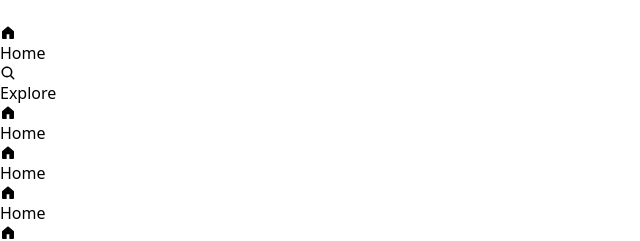
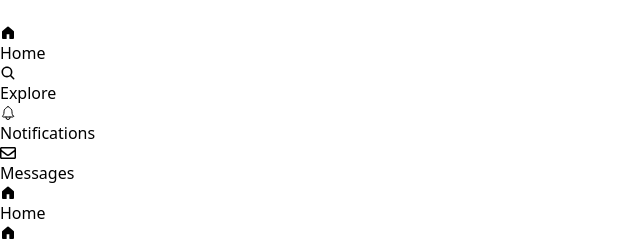
Before and after one commit to SaroshAhmad/Twitter-Clone, a React (Vite) app in the folder frontend/: page / in a window 1280 px wide. Shown: the top 241 px of the page, without its empty margins (0-640 px from the left). Built offline with nearby package versions, Linux system fonts and the light colour scheme.

Commit message:
Add notification and message icons to LeftSidebar component

```diff
--- a/frontend/src/components/LeftSidebar.jsx
+++ b/frontend/src/components/LeftSidebar.jsx
@@ -2,6 +2,10 @@ import React from 'react'
 import logo from '../../public/logo.svg'
 import { GoHomeFill } from "react-icons/go";
 import { IoSearch } from "react-icons/io5";
+import { IoNotificationsOutline } from "react-icons/io5";
+import { FaRegEnvelope } from "react-icons/fa";
+
+
 
 
 const LeftSidebar = () => {
@@ -14,39 +18,39 @@ const LeftSidebar = () => {
                     </a>
                 </div>
                 <div className='text-white text-2xl py-6'>
-                    <div className='flex gap-2 cursor-pointer py-6'>
+                    <div className='flex gap-5 cursor-pointer py-6'>
                         <GoHomeFill className='text-3xl' />
                         <h2>Home</h2>
                     </div>
-                    <div className='flex gap-2 cursor-pointer py-6'>
+                    <div className='flex gap-5 cursor-pointer py-6'>
                         <IoSearch className='text-3xl' />
                         <h2>Explore</h2>
                     </div>
-                    <div className='flex gap-2 cursor-pointer py-6'>
+                    <div className='flex gap-5 cursor-pointer py-6'>
+                        <IoNotificationsOutline className='text-3xl' />
+                        <h2>Notifications</h2>
+                    </div>
+                    <div className='flex gap-5 cursor-pointer py-6'>
+                        <FaRegEnvelope className='text-3xl' />
+                        <h2>Messages</h2>
+                    </div>
+                    <div className='flex gap-5 cursor-pointer py-6'>
                         <GoHomeFill className='text-3xl' />
                         <h2>Home</h2>
                     </div>
-                    <div className='flex gap-2 cursor-pointer py-6'>
+                    <div className='flex gap-5 cursor-pointer py-6'>
                         <GoHomeFill className='text-3xl' />
                         <h2>Home</h2>
                     </div>
-                    <div className='flex gap-2 cursor-pointer py-6'>
+                    <div className='flex gap-5 cursor-pointer py-6'>
                         <GoHomeFill className='text-3xl' />
                         <h2>Home</h2>
                     </div>
-                    <div className='flex gap-2 cursor-pointer py-6'>
+                    <div className='flex gap-5 cursor-pointer py-6'>
                         <GoHomeFill className='text-3xl' />
                         <h2>Home</h2>
                     </div>
-                    <div className='flex gap-2 cursor-pointer py-6'>
-                        <GoHomeFill className='text-3xl' />
-                        <h2>Home</h2>
-                    </div>
-                    <div className='flex gap-2 cursor-pointer py-6'>
-                        <GoHomeFill className='text-3xl' />
-                        <h2>Home</h2>
-                    </div>
-                    <div className='flex gap-2 cursor-pointer py-6'>
+                    <div className='flex gap-5 cursor-pointer py-6'>
                         <button className='bg-white text-black text-lg font-semibold px-24 py-3 rounded-full'>Post</button>
                     </div>
                 </div>
```
